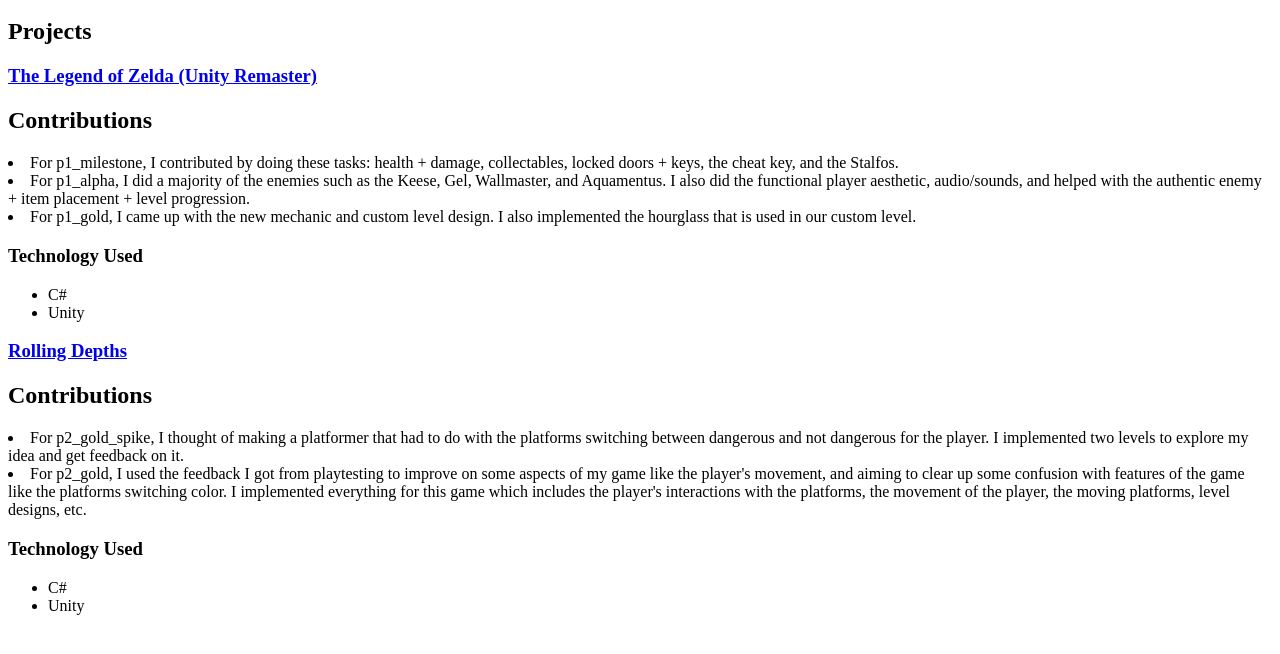
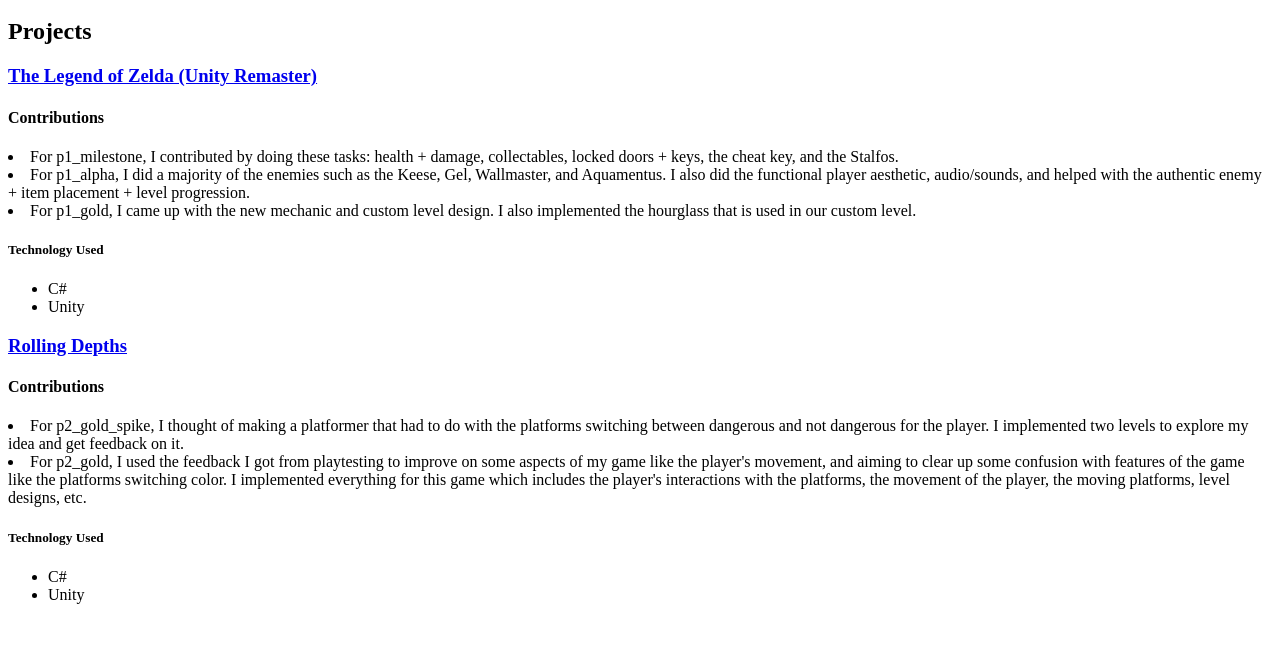
Before and after one commit to sobinak/494_portfolio, a plain HTML site: page index.html in a window 1280 px wide. Shown: the part 48-702 px from the top of the page. Drawn offline with Linux system fonts and the light colour scheme.

Commit message:
Update index.html

```diff
--- a/index.html
+++ b/index.html
@@ -9,28 +9,26 @@
 
 <h3><a href="https://skxm.itch.io/legend-of-zelda-remake-and-custom-level">The Legend of Zelda (Unity Remaster)</a></h3>
 
-<h2>Contributions</h2>
+<h4>Contributions</h4>
 <li>For p1_milestone, I contributed by doing these tasks: health + damage, collectables, locked doors + keys, the cheat key, and the Stalfos.</li>
 <li>For p1_alpha, I did a majority of the enemies such as the Keese, Gel, Wallmaster, and Aquamentus. I also did the functional player aesthetic, audio/sounds, and
 helped with the authentic enemy + item placement + level progression.</li>
 <li>For p1_gold, I came up with the new mechanic and custom level design. I also implemented the hourglass that is used in our custom level.</li>
 
-<h3>Technology Used</h3>
+<h5>Technology Used</h5>
 <ul>
 <li>C#</li>
 <li>Unity</li>
 </ul>
 
 
-
 <h3><a href="https://skxm.itch.io/rolling-depths">Rolling Depths</a></h3>
 
-
-<h2>Contributions</h2>
+<h4>Contributions</h4>
 <li>For p2_gold_spike, I thought of making a platformer that had to do with the platforms switching between dangerous and not dangerous for the player. I implemented two levels to explore my idea and get feedback on it.</li>
 <li>For p2_gold, I used the feedback I got from playtesting to improve on some aspects of my game like the player's movement, and aiming to clear up some confusion with features of the game like the platforms switching color. I implemented everything for this game which includes the player's interactions with the platforms, the movement of the player, the moving platforms, level designs, etc.</li>
 
-<h3>Technology Used</h3>
+<h5>Technology Used</h5>
 <ul>
 <li>C#</li>
 <li>Unity</li>
```
